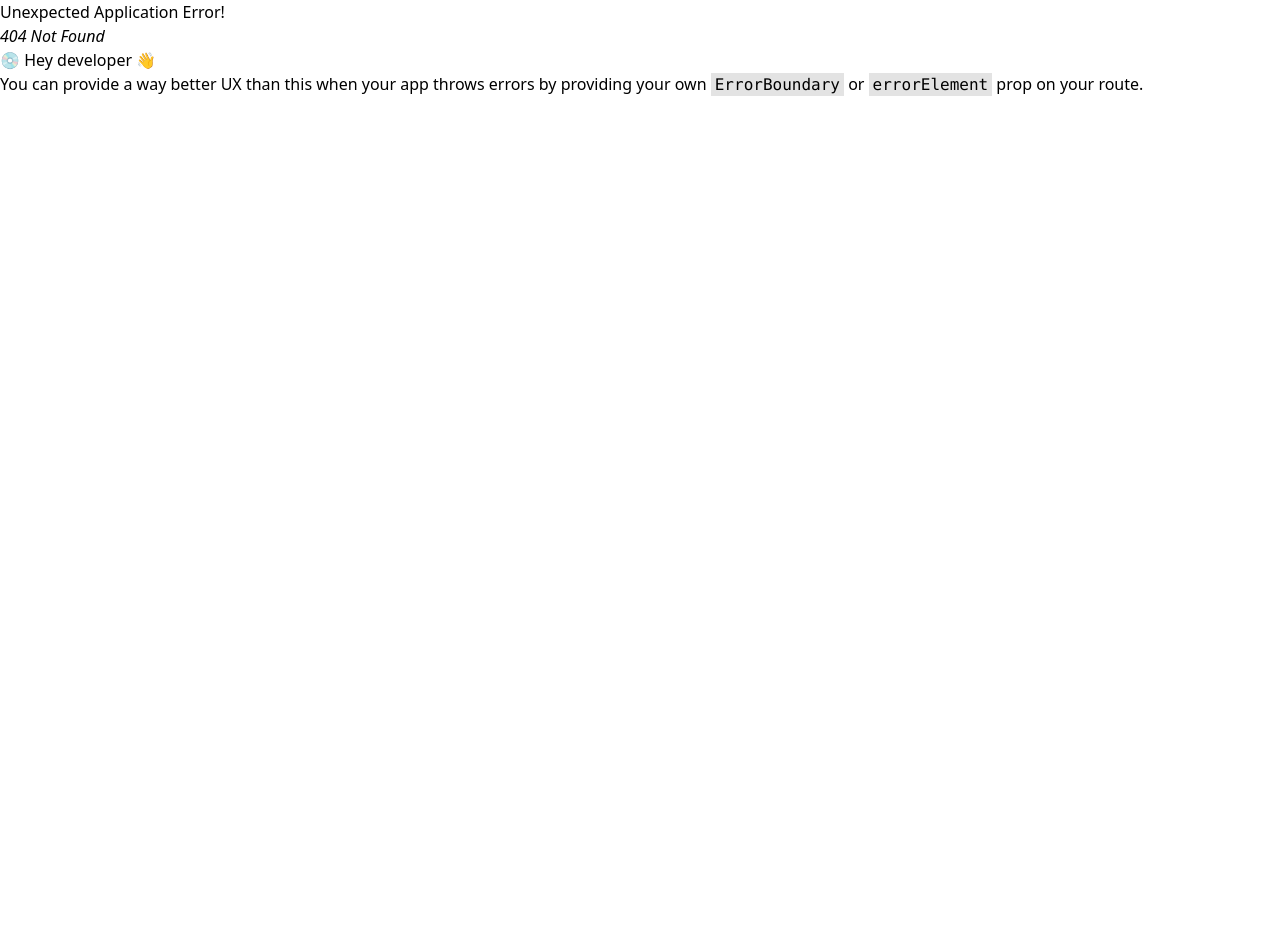
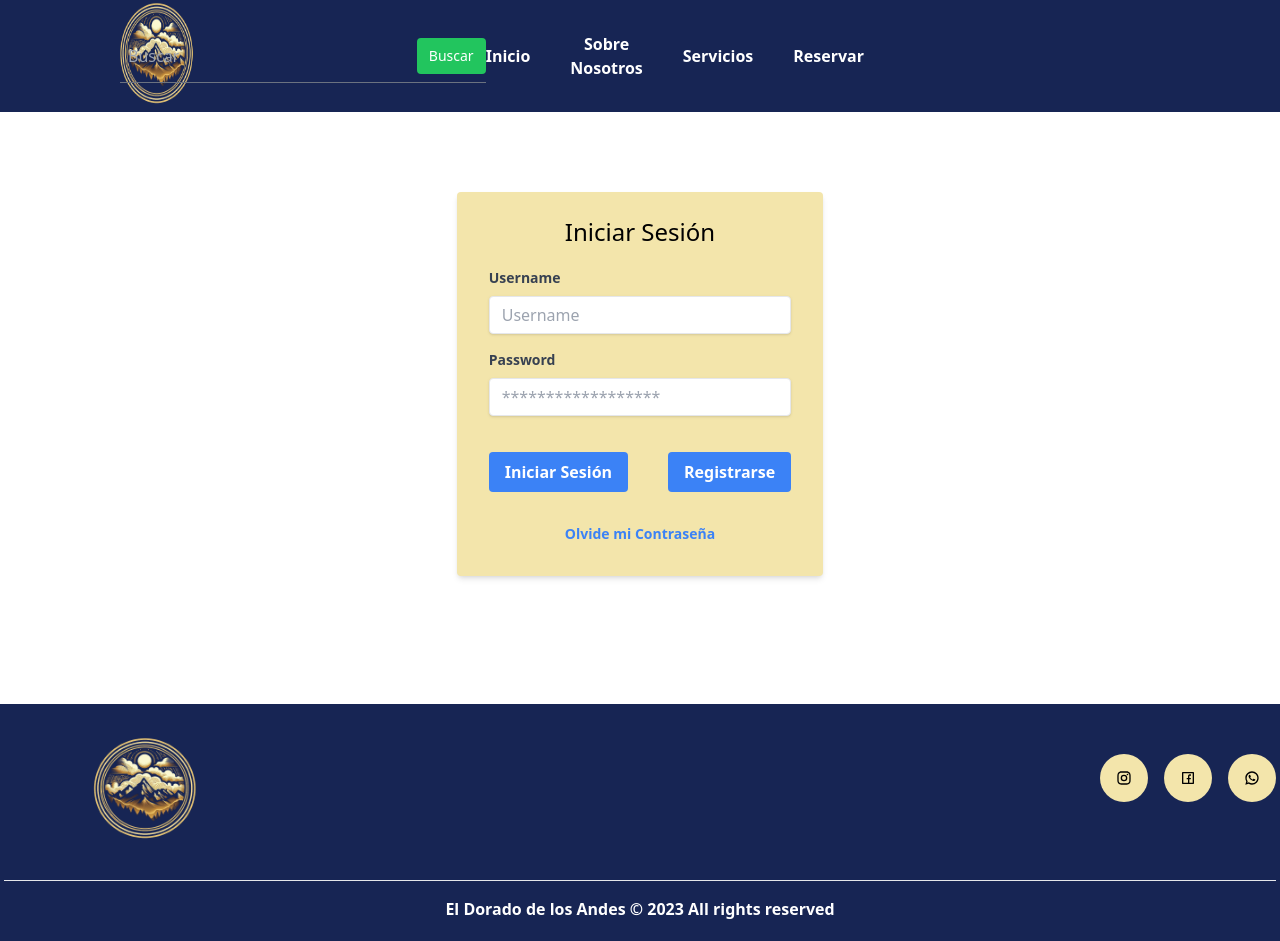
Before and after one commit to Ochoaadev/HotelCity-Front, a React (Vite) app: page /Login in a window 1280 px wide. Before the commit this address had no page. Before the commit the page ends 800 px from the top, so only its background shows below. Built offline with nearby package versions, Linux system fonts and the light colour scheme.

Commit message:
Implementando Login, modificando Register

```diff
--- a/src/contexts/AuthProvider.jsx
+++ b/src/contexts/AuthProvider.jsx
@@ -27,7 +27,7 @@ export const AuthProvider = ({ children }) => {
       setUser(data.payload);
       setIsAuthenticated(true);
       sessionStorage.setItem("token", data.token);
-      return { ruta: "/Home", data: data };
+      return { ruta: "/", data: data };
     } else {
       setUser(null);
       setIsAuthenticated(false);
@@ -46,7 +46,7 @@ export const AuthProvider = ({ children }) => {
       setUser(data.payload);
       setIsAuthenticated(true);
       sessionStorage.setItem("token", data.token);
-      return { ruta: "/Home", data: data };
+      return { ruta: "/", data: data };
     } else {
       setUser(null);
       setIsAuthenticated(false);
--- /dev/null
+++ b/src/routes/Login.jsx
@@ -0,0 +1,71 @@
+import React, { useState } from 'react';
+import Header from '../components/Header'
+import Footer from '../components/Footer'
+import { Link } from "react-router-dom";
+
+const Login = () => {
+ const [username, setUsername] = useState('');
+ const [password, setPassword] = useState('');
+
+
+ const handleSubmit = (e) => {
+    e.preventDefault();
+    console.log('Username:', username);
+    console.log('Password:', password);
+ };
+
+ return (
+    <>
+    <Header/>
+    <div className="w-full max-w-5xl flex justify-center items-center m-auto mt-20 mb-28">
+      <div className="bg-crema shadow-md rounded px-8 pt-6 pb-8 mb-4">
+        <h1 className="text-center text-2xl mb-5">
+            Iniciar Sesión
+        </h1>
+        <form onSubmit={handleSubmit} className='bg-crema'>
+          <div className="mb-4">
+            <label className="block text-gray-700 text-sm font-bold mb-2" htmlFor="username">
+              Username
+            </label>
+            <input
+              className="shadow appearance-none border rounded w-full py-2 px-3 text-gray-700 leading-tight focus:outline-none focus:shadow-outline"
+              id="username"
+              type="text"
+              placeholder="Username"
+              value={username}
+              onChange={(e) => setUsername(e.target.value)}
+            />
+          </div>
+          <div className="mb-6">
+            <label className="block text-gray-700 text-sm font-bold mb-2" htmlFor="password">
+              Password
+            </label>
+            <input
+              className="shadow appearance-none border rounded w-full py-2 px-3 text-gray-700 mb-3 leading-tight focus:outline-none focus:shadow-outline"
+              id="password"
+              type="password"
+              placeholder="******************"
+              value={password}
+              onChange={(e) => setPassword(e.target.value)}
+            />
+          </div>
+          <div className="flex items-center justify-between">
+            <button className="bg-blue-500 hover:bg-blue-700 text-white font-bold py-2 px-4 rounded focus:outline-none focus:shadow-outline mr-10" type="submit">
+              Iniciar Sesión
+            </button>
+            <Link className="bg-blue-500 hover:bg-blue-700 text-white font-bold py-2 px-4 rounded focus:outline-none focus:shadow-outline" to="/Registro">
+                  Registrarse
+            </Link>
+          </div>
+          <a className="inline-block align-baseline font-bold text-sm text-blue-500 hover:text-blue-800 flex items-center justify-center pt-8" href="#">
+              Olvide mi Contraseña
+            </a>
+        </form>
+      </div>
+    </div>
+    <Footer/>
+    </>
+ );
+};
+
+export default Login;
--- a/src/routes/Register.jsx
+++ b/src/routes/Register.jsx
@@ -1,4 +1,6 @@
 import React, {useState} from "react";
+import Header from "../components/Header";
+import Footer from "../components/Footer";
 
 function Register(){
    const [InputName, SetInputName ] = useState();
@@ -30,6 +32,7 @@ function Register(){
 
    return(
       <>
+      <Header/>
          <div className="w-9/12 m-auto mt-10 ">
          <div  className=" w-6/12 justify-center items-center m-auto mt-10">
 
@@ -108,6 +111,7 @@ function Register(){
             </form>
          </div>
          </div>
+         <Footer/>
       </>
    )
 
```
Also changed, not shown: src/routes.jsx (+10 -0 lines).
